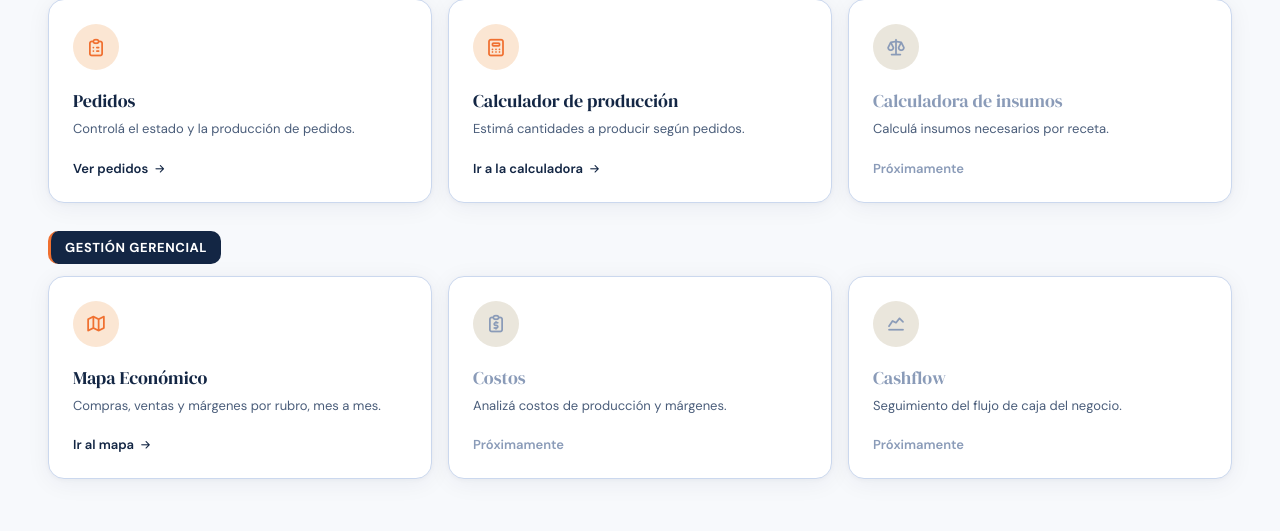
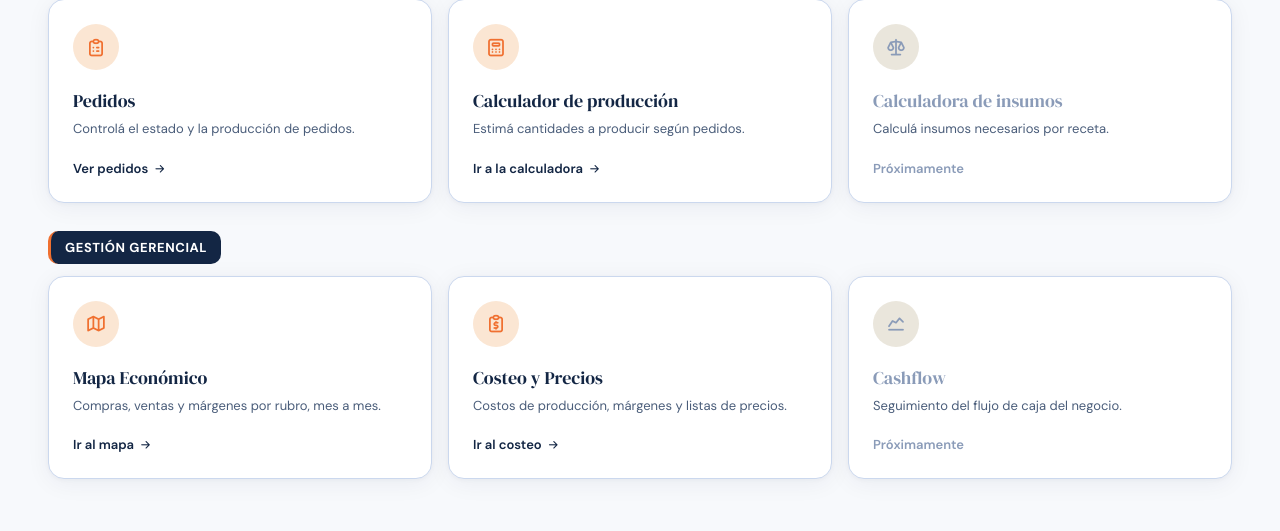
Before and after one commit to lopezmaty/brot_panel, a Django app: page /dashboard/ in a window 1280 px wide. Shown: the part 693-1224 px from the top of the page. Run offline with Django 5.2, Linux system fonts and the light colour scheme; the visitor is signed in with stand-in values (Sample User, id 1).

Commit message:
feat: links a Costeo y Precios en topnav y dashboard

```diff
--- a/templates/base.html
+++ b/templates/base.html
@@ -51,7 +51,7 @@
         <span class="topnav-cat-label">Gestión gerencial <i class="ti ti-chevron-down"></i></span>
         <div class="topnav-dropdown-menu">
           <a href="{% url 'mapa_economico' %}">Mapa Económico</a>
-          <span class="topnav-dropdown-disabled">Costos</span>
+          <a href="{% url 'costeo_precios' %}">Costeo y Precios</a>
           <span class="topnav-dropdown-disabled">Cashflow</span>
         </div>
       </div>
--- a/templates/dashboard.html
+++ b/templates/dashboard.html
@@ -75,12 +75,12 @@
       <span class="qc-btn">Ir al mapa <i class="ti ti-arrow-right"></i></span>
     </a>
 
-    <div class="quick-card qc-disabled">
+    <a href="{% url 'costeo_precios' %}" class="quick-card">
       <div class="qc-badge"><i class="ti ti-report-money"></i></div>
-      <h3 class="qc-title">Costos</h3>
-      <p class="qc-desc">Analizá costos de producción y márgenes.</p>
-      <span class="qc-btn-disabled">Próximamente</span>
-    </div>
+      <h3 class="qc-title">Costeo y Precios</h3>
+      <p class="qc-desc">Costos de producción, márgenes y listas de precios.</p>
+      <span class="qc-btn">Ir al costeo <i class="ti ti-arrow-right"></i></span>
+    </a>
 
     <div class="quick-card qc-disabled">
       <div class="qc-badge"><i class="ti ti-chart-line"></i></div>
```
